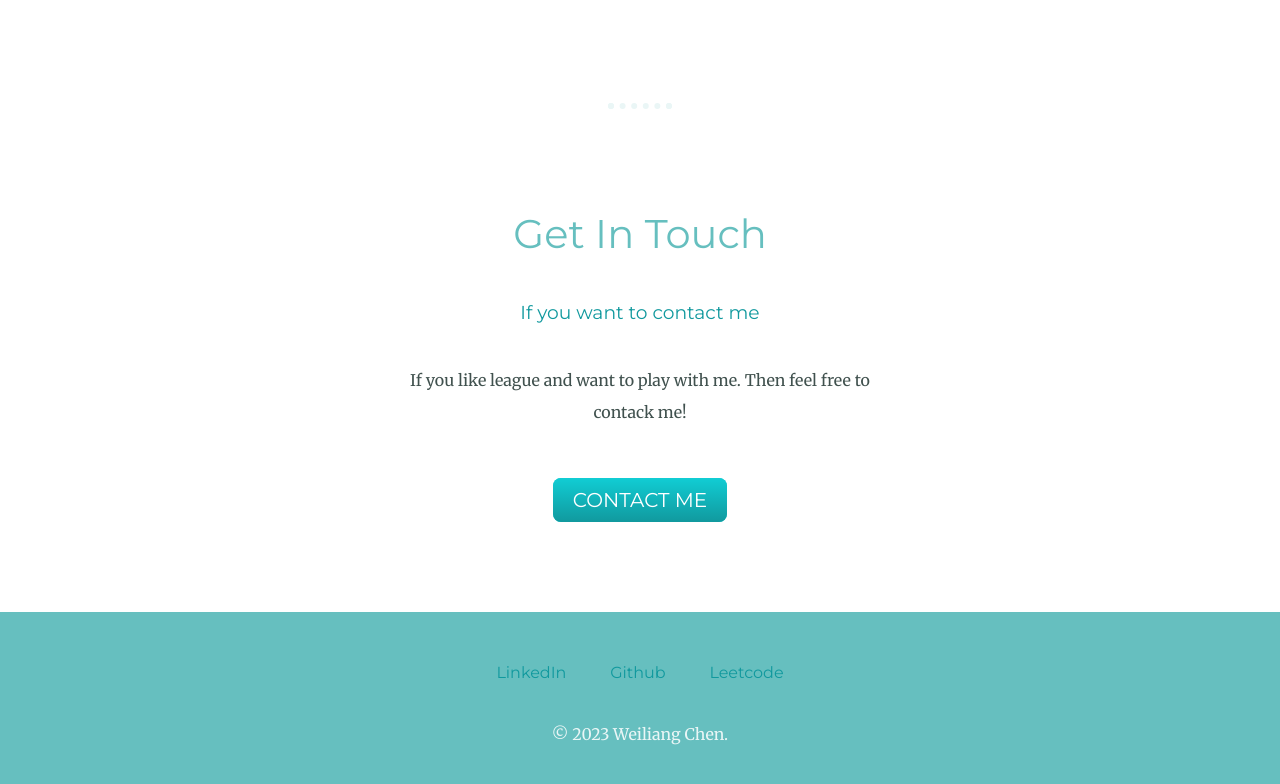
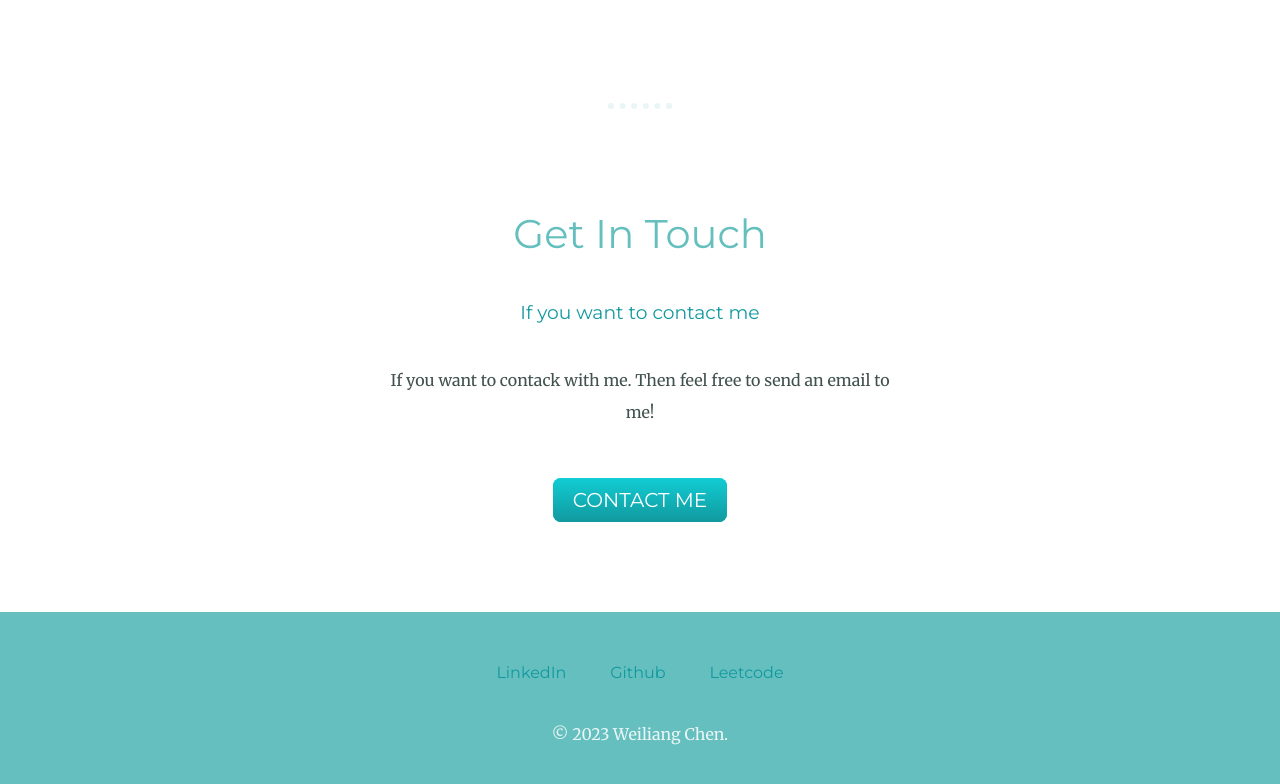
Before and after one commit to weiliang-chen/simple-cv, a plain HTML site: page index.html in a window 1280 px wide. Shown: the part 2056-2840 px from the top of the page. Drawn offline with Linux system fonts and the light colour scheme.

Commit message:
Update index.html

```diff
--- a/index.html
+++ b/index.html
@@ -50,7 +50,7 @@
         <div class="contact-me">
             <h2>Get In Touch</h2>
             <h3>If you want to contact me</h3>
-            <p class="contack-message">If you like league and want to play with me. Then feel free to contack me!</p>
+            <p class="contack-message">If you want to contack with me. Then feel free to send an email to me!</p>
             <a class="btn" href="mailto:liang2dd@gmail.com">CONTACT ME</a>
         </div>
     </div>
```
